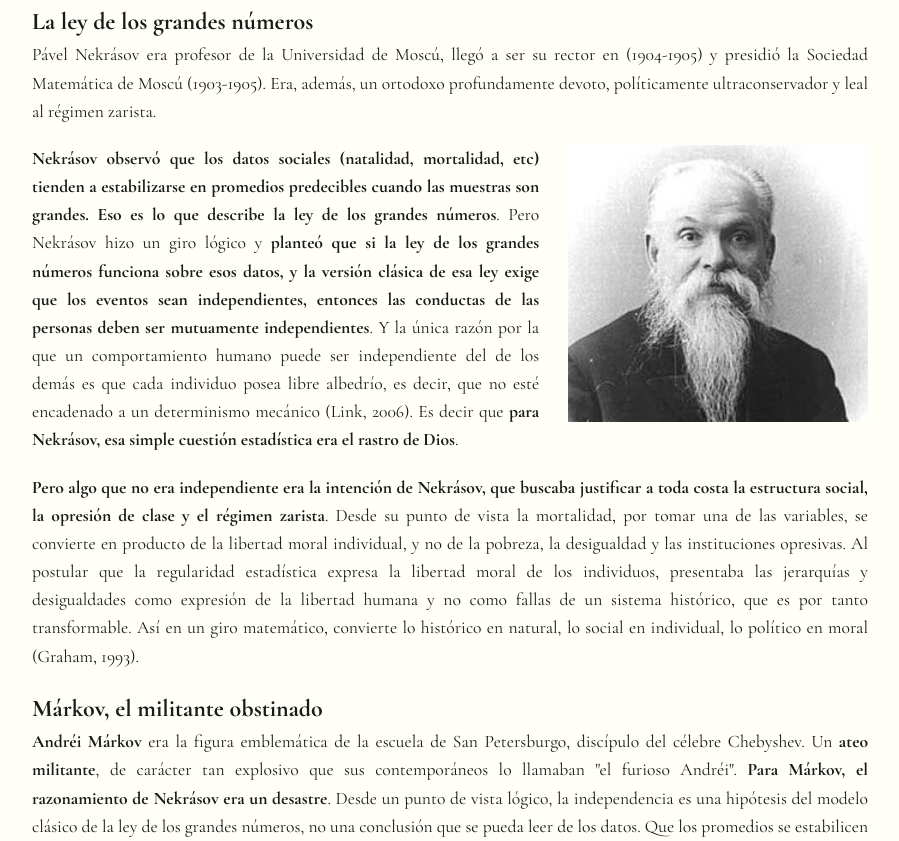
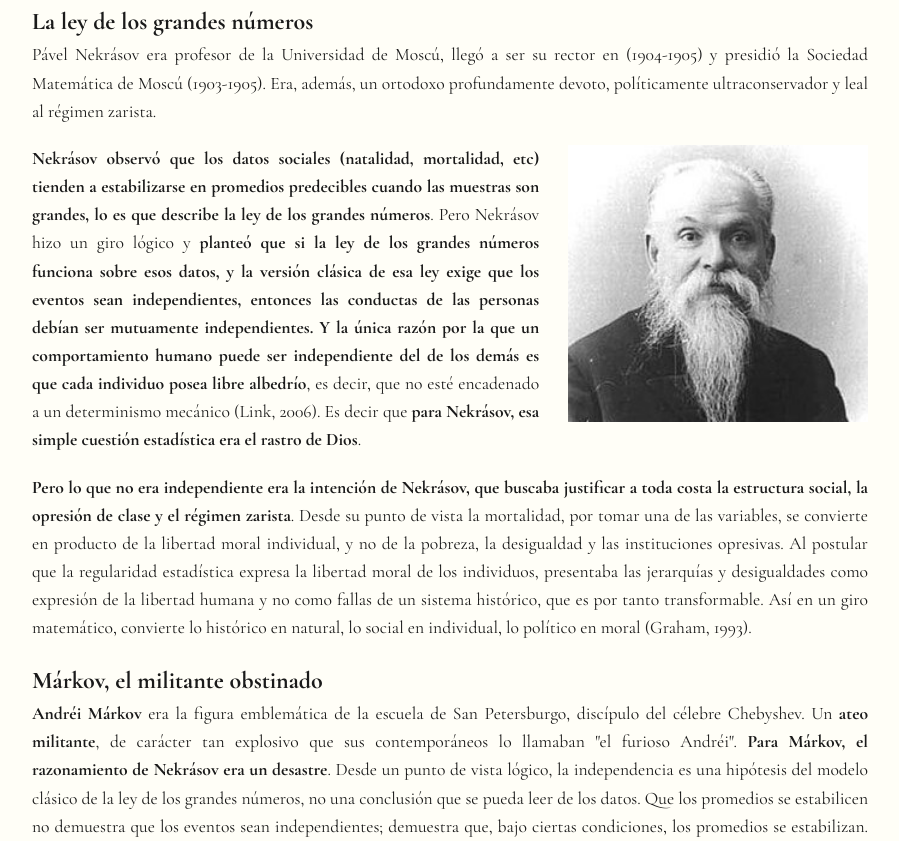
Before and after one commit to naranjacienciaytecnica-web/naranjaCyT.github.io, a plain HTML site: page articulos/disputa_matematica_ed_8_2026.html in a window 1280 px wide. Shown: the part 1677-2518 px from the top of the page, without its empty margins (190-1089 px from the left). Drawn offline with nearby package versions, Linux system fonts and the light colour scheme.

Commit message:
fix text

```diff
--- a/articulos/disputa_matematica_ed_8_2026.html
+++ b/articulos/disputa_matematica_ed_8_2026.html
@@ -60,9 +60,9 @@
           <img src="../assets/img/notas_img/NekrasovPA.jpg" alt="Intervención estatal en la favela" onerror="this.src='https://placehold.co/300x200/2c3e50/d4e6e6?text=Estado+y+Favela'">
         </div>
 
-        <p><strong>Nekrásov observó que los datos sociales (natalidad, mortalidad, etc) tienden a estabilizarse en promedios predecibles cuando las muestras son grandes. Eso es lo que describe la ley de los grandes números</strong>. Pero Nekrásov hizo un giro lógico y <strong>planteó que si la ley de los grandes números funciona sobre esos datos, y la versión clásica de esa ley exige que los eventos sean independientes, entonces las conductas de las personas deben ser mutuamente independientes</strong>. Y la única razón por la que un comportamiento humano puede ser independiente del de los demás es que cada individuo posea libre albedrío, es decir, que no esté encadenado a un determinismo mecánico (Link, 2006). Es decir que <strong>para Nekrásov, esa simple cuestión estadística era el rastro de Dios</strong>.</p>
+        <p><strong>Nekrásov observó que los datos sociales (natalidad, mortalidad, etc) tienden a estabilizarse en promedios predecibles cuando las muestras son grandes, lo es que describe la ley de los grandes números</strong>. Pero Nekrásov hizo un giro lógico y <strong>planteó que si la ley de los grandes números funciona sobre esos datos, y la versión clásica de esa ley exige que los eventos sean independientes, entonces las conductas de las personas debían ser mutuamente independientes. Y la única razón por la que un comportamiento humano puede ser independiente del de los demás es que cada individuo posea libre albedrío</strong>, es decir, que no esté encadenado a un determinismo mecánico (Link, 2006). Es decir que <strong>para Nekrásov, esa simple cuestión estadística era el rastro de Dios</strong>.</p>
 
-        <p><strong>Pero algo que no era independiente era la intención de Nekrásov, que buscaba justificar a toda costa la estructura social, la opresión de clase y el régimen zarista</strong>. Desde su punto de vista la mortalidad, por tomar una de las variables, se convierte en producto de la libertad moral individual, y no de la pobreza, la desigualdad y las instituciones opresivas. Al postular que la regularidad estadística expresa la libertad moral de los individuos, presentaba las jerarquías y desigualdades como expresión de la libertad humana y no como fallas de un sistema histórico, que es por tanto transformable. Así en un giro matemático, convierte lo histórico en natural, lo social en individual, lo político en moral (Graham, 1993).</p>
+        <p><strong>Pero lo que no era independiente era la intención de Nekrásov, que buscaba justificar a toda costa la estructura social, la opresión de clase y el régimen zarista</strong>. Desde su punto de vista la mortalidad, por tomar una de las variables, se convierte en producto de la libertad moral individual, y no de la pobreza, la desigualdad y las instituciones opresivas. Al postular que la regularidad estadística expresa la libertad moral de los individuos, presentaba las jerarquías y desigualdades como expresión de la libertad humana y no como fallas de un sistema histórico, que es por tanto transformable. Así en un giro matemático, convierte lo histórico en natural, lo social en individual, lo político en moral (Graham, 1993).</p>
 
         <h2>Márkov, el militante obstinado</h2>
 
```
